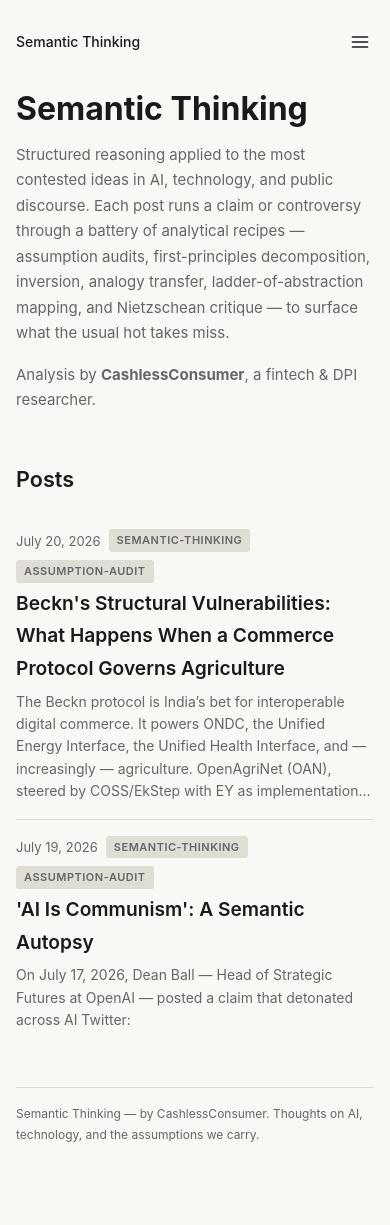
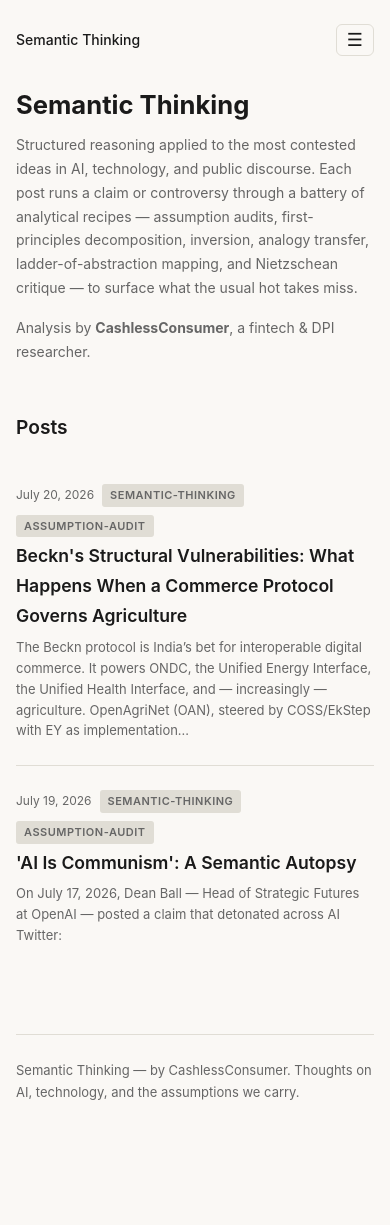
Before and after one commit to CCAgentOrg/semantic-thinking, a Jekyll site: the page built from index.html, in a window 390 px wide. Built offline with Jekyll 4.4.1, drawn with Linux system fonts in a browser that asks for light colours; the list of posts is cut into pages by our own code; after the commit the page ends 1199 px from its top, so only the background shows below that.

Commit message:
Make layout responsive: mobile nav, image lightbox, lazy loading, table scroll

```diff
--- a/_layouts/default.html
+++ b/_layouts/default.html
@@ -18,6 +18,7 @@
       --bg-card: #fff;
       --font: -apple-system, BlinkMacSystemFont, "Segoe UI", system-ui, sans-serif;
       --font-mono: "SF Mono", "Cascadia Code", Consolas, monospace;
+      --container-pad: 24px;
     }
     @media (prefers-color-scheme: dark) {
       :root {
@@ -40,66 +41,54 @@
       -webkit-font-smoothing: antialiased;
     }
     .container {
-      max-width: 680px;
+      max-width: 720px;
       margin: 0 auto;
-      padding: 60px 24px 80px;
+      padding: 48px var(--container-pad) 80px;
     }
-    /* Responsive nav */
-    .nav-bar {
+    /* ===== Navigation ===== */
+    nav {
       display: flex;
-      align-items: center;
       gap: 24px;
       margin-bottom: 48px;
+      align-items: center;
+      position: relative;
     }
-    .nav-bar a {
+    nav a {
       color: var(--fg-muted);
       text-decoration: none;
       font-size: 14px;
       font-weight: 500;
       transition: color 0.15s;
     }
-    .nav-bar a:hover { color: var(--accent); }
-    .nav-bar .site-title {
+    nav a:hover { color: var(--accent); }
+    nav .site-title {
       font-weight: 700;
       font-size: 16px;
       color: var(--fg);
       margin-right: auto;
     }
+    nav .site-title a { color: var(--fg); }
+    .nav-toggle {
+      display: none;
+      background: none;
+      border: 1px solid var(--border);
+      border-radius: 6px;
+      padding: 6px 10px;
+      cursor: pointer;
+      color: var(--fg);
+      font-size: 18px;
+      line-height: 1;
+    }
+    .nav-toggle:hover { background: var(--border); }
     .nav-links { display: flex; gap: 24px; align-items: center; }
-    .nav-toggle { display: none; background: none; border: none; cursor: pointer; padding: 4px; color: var(--fg); }
-    .nav-toggle svg { display: block; }
-    @media (max-width: 640px) {
-      .container { padding: 28px 16px 64px; }
-      .nav-bar { margin-bottom: 32px; position: relative; flex-wrap: wrap; }
-      .nav-links {
-        display: none;
-        width: 100%;
-        flex-direction: column;
-        gap: 4px;
-        padding: 8px 0 4px;
-      }
-      .nav-links.open { display: flex; }
-      .nav-links a {
-        display: block;
-        padding: 8px 0;
-        font-size: 15px;
-        border-bottom: 1px solid var(--border);
-      }
-      .nav-toggle { display: block; }
-      h1 { font-size: 1.5rem; }
-      h2 { font-size: 1.2rem; }
-      .home-intro h1 { font-size: 1.6rem; }
-      .home-intro p { font-size: 14px; }
-      .post-title { font-size: 1.1rem; }
-      .post-content { font-size: 15px; }
-      .post-content code { font-size: 13px; word-break: break-word; }
-    }
+    /* ===== Typography ===== */
     h1 { font-size: 1.8rem; font-weight: 700; line-height: 1.3; margin-bottom: 8px; }
     h2 { font-size: 1.35rem; margin-top: 32px; margin-bottom: 12px; font-weight: 600; }
     h3 { font-size: 1.1rem; margin-top: 24px; margin-bottom: 8px; font-weight: 600; }
     p { margin-bottom: 16px; }
     a { color: var(--accent); text-decoration: none; }
     a:hover { color: var(--accent-hover); text-decoration: underline; }
+    /* ===== Post list (home) ===== */
     .post-list { list-style: none; margin: 0; padding: 0; }
     .post-list li {
       padding: 24px 0;
@@ -130,10 +119,12 @@
       background: var(--border);
       color: var(--fg-muted);
     }
+    /* ===== Home intro ===== */
     .home-intro { margin-bottom: 48px; }
     .home-intro h1 { font-size: 2rem; margin-bottom: 12px; }
     .home-intro p { color: var(--fg-muted); font-size: 15px; line-height: 1.7; }
-    .post-content { max-width: 680px; }
+    /* ===== Post content ===== */
+    .post-content { max-width: 100%; }
     .post-content h1 { margin-top: 40px; }
     .post-content h2 { border-bottom: 1px solid var(--border); padding-bottom: 6px; }
     .post-content code {
@@ -148,17 +139,16 @@
       overflow-x: auto;
       -webkit-overflow-scrolling: touch;
       border-radius: 6px;
+      border: 1px solid var(--border);
+      background: var(--bg-card);
     }
     .post-content pre code {
       display: block;
       padding: 16px;
-      overflow-x: auto;
-      -webkit-overflow-scrolling: touch;
-      border-radius: 6px;
-      border: 1px solid var(--border);
-      background: var(--bg-card);
       font-size: 13px;
       line-height: 1.5;
+      border: none;
+      background: none;
     }
     .post-content blockquote {
       border-left: 3px solid var(--accent);
@@ -167,50 +157,61 @@
       color: var(--fg-muted);
       font-style: italic;
     }
-    /* Responsive images */
+    /* ===== Images ===== */
     .post-content img {
       max-width: 100%;
       height: auto;
       border-radius: 6px;
       margin: 16px 0;
       display: block;
+      border: 1px solid var(--border);
+      transition: opacity 0.3s, transform 0.2s;
       cursor: zoom-in;
-      transition: opacity 0.2s, filter 0.2s;
     }
-    @media (prefers-color-scheme: dark) {
-      .post-content img {
-        border: 1px solid var(--border);
+    .post-content img:hover {
+      box-shadow: 0 4px 20px rgba(0,0,0,0.12);
     }
-    }
-    .post-content img.loading {
+    .post-content img[loading="lazy"] {
       opacity: 0;
-      filter: blur(8px);
     }
     .post-content img.loaded {
       opacity: 1;
-      filter: blur(0);
+    }
+    .post-content figure {
+      margin: 24px 0;
+      text-align: center;
+    }
+    .post-content figure img {
+      margin: 0 auto 8px;
+    }
+    .post-content figure figcaption {
+      font-size: 13px;
+      color: var(--fg-muted);
+      font-style: italic;
     }
     /* Image lightbox overlay */
-    .img-lightbox {
+    .lightbox-overlay {
       display: none;
       position: fixed;
-      inset: 0;
-      background: rgba(0,0,0,0.85);
+      top: 0; left: 0; right: 0; bottom: 0;
+      background: rgba(0,0,0,0.88);
       z-index: 9999;
       justify-content: center;
       align-items: center;
       cursor: zoom-out;
-      padding: 20px;
+      padding: 32px;
     }
-    .img-lightbox.open { display: flex; }
-    .img-lightbox img {
+    .lightbox-overlay.active {
+      display: flex;
+    }
+    .lightbox-overlay img {
       max-width: 95vw;
       max-height: 95vh;
       object-fit: contain;
       border-radius: 4px;
-      box-shadow: 0 4px 40px rgba(0,0,0,0.5);
+      box-shadow: 0 8px 40px rgba(0,0,0,0.5);
     }
-    /* Table scroll wrapper */
+    /* ===== Tables ===== */
     .table-wrapper {
       overflow-x: auto;
       -webkit-overflow-scrolling: touch;
@@ -218,20 +219,23 @@
       border-radius: 6px;
       border: 1px solid var(--border);
     }
-    .table-wrapper table {
+    .post-content table {
       width: 100%;
       border-collapse: collapse;
-      border: none;
       font-size: 14px;
       min-width: 480px;
     }
-    .table-wrapper th, .table-wrapper td {
+    .post-content th, .post-content td {
       padding: 8px 12px;
       border: 1px solid var(--border);
       text-align: left;
+      white-space: nowrap;
     }
-    .table-wrapper th { background: var(--bg-card); font-weight: 600; }
+    .post-content th { background: var(--bg-card); font-weight: 600; }
     .post-content hr { border: none; border-top: 1px solid var(--border); margin: 32px 0; }
+    .post-content ul, .post-content ol { padding-left: 24px; margin-bottom: 16px; }
+    .post-content li { margin-bottom: 6px; }
+    /* ===== Pagination ===== */
     .pagination {
       display: flex;
       justify-content: space-between;
@@ -239,11 +243,9 @@
       padding-top: 24px;
       border-top: 1px solid var(--border);
     }
-    .pagination a {
-      font-size: 14px;
-      font-weight: 500;
-    }
+    .pagination a { font-size: 14px; font-weight: 500; }
     .about-content { margin-top: 32px; }
+    /* ===== Footer ===== */
     footer {
       margin-top: 64px;
       padding-top: 24px;
@@ -251,24 +253,51 @@
       font-size: 13px;
       color: var(--fg-muted);
     }
+    /* ===== Responsive ===== */
     @media (max-width: 640px) {
-      footer { margin-top: 40px; padding-top: 16px; font-size: 12px; }
-      .pagination { flex-direction: column; gap: 8px; }
-      .post-list li { padding: 16px 0; }
+      :root { --container-pad: 16px; }
+      .container { padding-top: 24px; }
+      nav { flex-wrap: wrap; margin-bottom: 32px; }
+      .nav-toggle { display: block; }
+      .nav-links {
+        display: none;
+        flex-direction: column;
+        width: 100%;
+        gap: 0;
+        background: var(--bg-card);
+        border: 1px solid var(--border);
+        border-radius: 8px;
+        overflow: hidden;
+      }
+      .nav-links.open { display: flex; }
+      .nav-links a {
+        padding: 12px 16px;
+        font-size: 15px;
+        border-bottom: 1px solid var(--border);
+      }
+      .nav-links a:last-child { border-bottom: none; }
+      h1 { font-size: 1.5rem; }
+      h2 { font-size: 1.2rem; }
+      .home-intro h1 { font-size: 1.6rem; }
+      .post-title { font-size: 1.1rem; }
+      .post-content pre code { font-size: 12px; padding: 12px; }
+      .post-content figure { margin: 16px 0; }
+      .post-content table { font-size: 13px; }
+      .post-content img { margin: 12px 0; }
+      .lightbox-overlay { padding: 16px; }
+    }
+    @media (max-width: 480px) {
+      .post-meta { font-size: 12px; }
+      .post-excerpt { font-size: 13px; }
+      .home-intro p { font-size: 14px; }
     }
   </style>
 </head>
 <body>
   <div class="container">
-    <nav class="nav-bar">
-      <span class="site-title"><a href="{{ '/' | relative_url }}" style="color:var(--fg);text-decoration:none;">{{ site.title }}</a></span>
-      <button class="nav-toggle" onclick="toggleNav()" aria-label="Toggle navigation menu">
-        <svg width="20" height="20" viewBox="0 0 24 24" fill="none" stroke="currentColor" stroke-width="2" stroke-linecap="round">
-          <line x1="3" y1="6" x2="21" y2="6"></line>
-          <line x1="3" y1="12" x2="21" y2="12"></line>
-          <line x1="3" y1="18" x2="21" y2="18"></line>
-        </svg>
-      </button>
+    <nav>
+      <span class="site-title"><a href="{{ '/' | relative_url }}">{{ site.title }}</a></span>
+      <button class="nav-toggle" id="navToggle" aria-label="Toggle navigation menu">☰</button>
       <div class="nav-links" id="navLinks">
         <a href="{{ '/' | relative_url }}">Home</a>
         <a href="{{ '/about/' | relative_url }}">About</a>
@@ -280,75 +309,79 @@
       <p>{{ site.title }} &mdash; by {{ site.author }}. Thoughts on AI, technology, and the assumptions we carry.</p>
     </footer>
   </div>
-  <div class="img-lightbox" id="imgLightbox" onclick="closeLightbox()">
-    <img id="lightboxImg" src="" alt="">
+
+  <!-- Lightbox container -->
+  <div class="lightbox-overlay" id="lightboxOverlay">
+    <img id="lightboxImage" src="" alt="" />
   </div>
+
   <script>
-    /* Mobile nav toggle */
-    function toggleNav() {
-      document.getElementById('navLinks').classList.toggle('open');
+    // === Mobile hamburger nav ===
+    document.getElementById('navToggle')?.addEventListener('click', function() {
+      document.getElementById('navLinks')?.classList.toggle('open');
+    });
+    document.addEventListener('click', function(e) {
+      const nav = document.querySelector('nav');
+      if (nav && !nav.contains(e.target)) {
+        document.getElementById('navLinks')?.classList.remove('open');
       }
-    /* Close mobile nav on link click */
-    document.getElementById('navLinks').addEventListener('click', function() {
-      if (window.innerWidth <= 640) this.classList.remove('open');
     });
-    /* Lazy load images + click-to-zoom lightbox */
-    (function() {
-      var lb = document.getElementById('imgLightbox');
-      var lbImg = document.getElementById('lightboxImg');
-      var imgs = document.querySelectorAll('.post-content img');
-      for (var i = 0; i < imgs.length; i++) {
-        var img = imgs[i];
-        img.classList.add('loading');
-        /* Lazy load via IntersectionObserver if available */
+
+    // === Image lazy loading ===
+    document.querySelectorAll('.post-content img').forEach(function(img) {
+      // Skip images already in viewport or small icons
+      if (img.closest('.home-intro') || img.width < 100) return;
+
+      // Enable click-to-zoom
+      img.addEventListener('click', function() {
+        const overlay = document.getElementById('lightboxOverlay');
+        const lightImg = document.getElementById('lightboxImage');
+        if (overlay && lightImg) {
+          lightImg.src = this.src;
+          lightImg.alt = this.alt || '';
+          overlay.classList.add('active');
+        }
+      });
+
+      // Lazy load with IntersectionObserver
       if ('IntersectionObserver' in window) {
-          var obs = new IntersectionObserver(function(entries) {
-            entries.forEach(function(e) {
-              if (e.isIntersecting) {
-                var t = e.target;
-                if (t.dataset.src) t.src = t.dataset.src;
-                t.classList.remove('loading');
-                t.classList.add('loaded');
-                obs.unobserve(t);
+        var observer = new IntersectionObserver(function(entries) {
+          entries.forEach(function(entry) {
+            if (entry.isIntersecting) {
+              var dataSrc = img.getAttribute('data-src');
+              if (dataSrc) img.src = dataSrc;
+              img.removeAttribute('data-src');
+              img.classList.add('loaded');
+              observer.unobserve(img);
             }
           });
         }, { rootMargin: '200px' });
-          obs.observe(img);
+        observer.observe(img);
       } else {
-          img.classList.remove('loading');
         img.classList.add('loaded');
       }
-        /* Click to open lightbox */
-        img.addEventListener('click', function(e) {
-          e.stopPropagation();
-          lbImg.src = this.src;
-          lbImg.alt = this.alt || '';
-          lb.classList.add('open');
-          document.body.style.overflow = 'hidden';
     });
-      }
-      window.closeLightbox = function() {
-        lb.classList.remove('open');
-        document.body.style.overflow = '';
-      };
-      /* Close lightbox on Escape */
+
+    // === Close lightbox on click ===
+    document.getElementById('lightboxOverlay')?.addEventListener('click', function() {
+      this.classList.remove('active');
+    });
     document.addEventListener('keydown', function(e) {
-        if (e.key === 'Escape' && lb.classList.contains('open')) {
-          closeLightbox();
+      if (e.key === 'Escape') {
+        document.getElementById('lightboxOverlay')?.classList.remove('active');
       }
     });
-    })();
 
-    /* Table wrapper: wrap bare tables with scroll container */
-    (function() {
-      var tables = document.querySelectorAll('.post-content > table');
-      for (var i = 0; i < tables.length; i++) {
+    // === Responsive: wrap tables in scroll container ===
+    document.querySelectorAll('.post-content table').forEach(function(table) {
       var wrapper = document.createElement('div');
       wrapper.className = 'table-wrapper';
-        tables[i].parentNode.insertBefore(wrapper, tables[i]);
-        wrapper.appendChild(tables[i]);
-      }
-    })();
+      table.parentNode.insertBefore(wrapper, table);
+      wrapper.appendChild(table);
+    });
+
+    // === Responsive: wrap image+h1 combos in figures if followed by caption ===
+    // (no-op: Jekyll markdown handles p/em nesting)
   </script>
 </body>
 </html>
```
Lines whose indentation alone changed are shown as unchanged.
